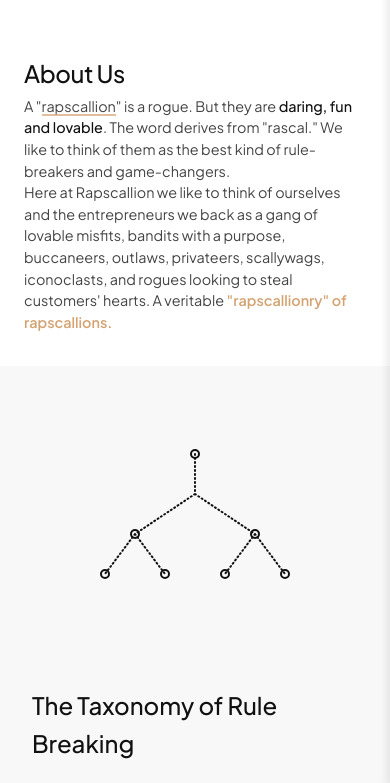
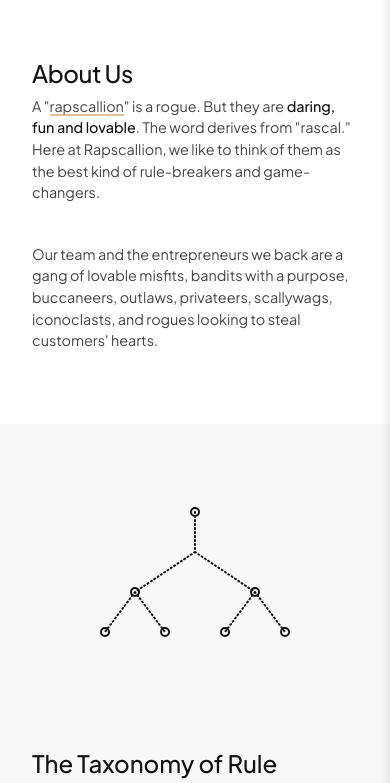
Before and after one commit to jeronpaul/rapscallion, a plain HTML site: page about.html in a window 390 px wide. Shown: the part 53-836 px from the top of the page. Drawn offline with Linux system fonts and the light colour scheme.

Commit message:
Fix intro-text spacing on About page - add proper margin between paragraphs and update CSS version for cache busting

```diff
--- a/about.html
+++ b/about.html
@@ -5,7 +5,7 @@
     <meta name="viewport" content="width=device-width, initial-scale=1.0">
     <title>About - Rapscallion</title>
     <link rel="icon" type="image/png" href="images/rapscallion-favicon.png">
-    <link rel="stylesheet" href="styles.css?v=266">
+    <link rel="stylesheet" href="styles.css?v=267">
     <link rel="preconnect" href="https://fonts.googleapis.com">
     <link rel="preconnect" href="https://fonts.gstatic.com" crossorigin>
     <link href="https://fonts.googleapis.com/css2?family=Plus+Jakarta+Sans:wght@300;400;500;600&display=swap" rel="stylesheet">
@@ -17,9 +17,9 @@
         <section class="hero way-of-openness-hero">
             <div class="hero-content">
                 <h1>About Us</h1>
-                <p class="intro-text">A "<span class="underline">rapscallion</span>" is a rogue. But they are <em>daring, fun and lovable</em>. The word derives from "rascal." We like to think of them as the best kind of rule-breakers and game-changers.</p>
+                <p class="intro-text">A "<span class="underline">rapscallion</span>" is a rogue. But they are <em>daring, fun and lovable</em>. The word derives from "rascal." Here at Rapscallion, we like to think of them as the best kind of rule-breakers and game-changers.</p>
 
-                <p class="intro-text">Here at Rapscallion we like to think of ourselves and the entrepreneurs we back as a gang of lovable misfits, bandits with a purpose, buccaneers, outlaws, privateers, scallywags, iconoclasts, and rogues looking to steal customers' hearts. A veritable <strong>"rapscallionry" of rapscallions.</strong></p>
+                <p class="intro-text">Our team and the entrepreneurs we back are a gang of lovable misfits, bandits with a purpose, buccaneers, outlaws, privateers, scallywags, iconoclasts, and rogues looking to steal customers' hearts.</p>
             </div>
         </section>
 
--- a/styles.css
+++ b/styles.css
@@ -333,6 +333,7 @@ h1 strong {
     color: var(--secondary-color);
     max-width: 800px;
     line-height: 1.5;
+    margin-bottom: 1.5rem;
 }
 
 .intro-text em {
@@ -989,6 +990,12 @@ footer {
     .nav-links {
         width: 100%;
         right: -100%;
+    }
+
+    /* Small mobile intro-text adjustments */
+    .intro-text {
+        font-size: 1.1rem;
+        line-height: 1.7;
     }
 }
 
@@ -3142,6 +3149,17 @@ mark {
     .story-title {
         font-size: 1.25rem;
     }
+
+    /* Mobile intro-text consistency */
+    .intro-text {
+        font-size: 1.25rem;
+        line-height: 1.6;
+        margin-bottom: calc(var(--spacing-unit) * 2.5);
+    }
+
+    .hero-content {
+        padding: 0 var(--spacing-unit);
+    }
 }
 
 /* ===== SEARCH HIGHLIGHT STYLING ===== */
```
